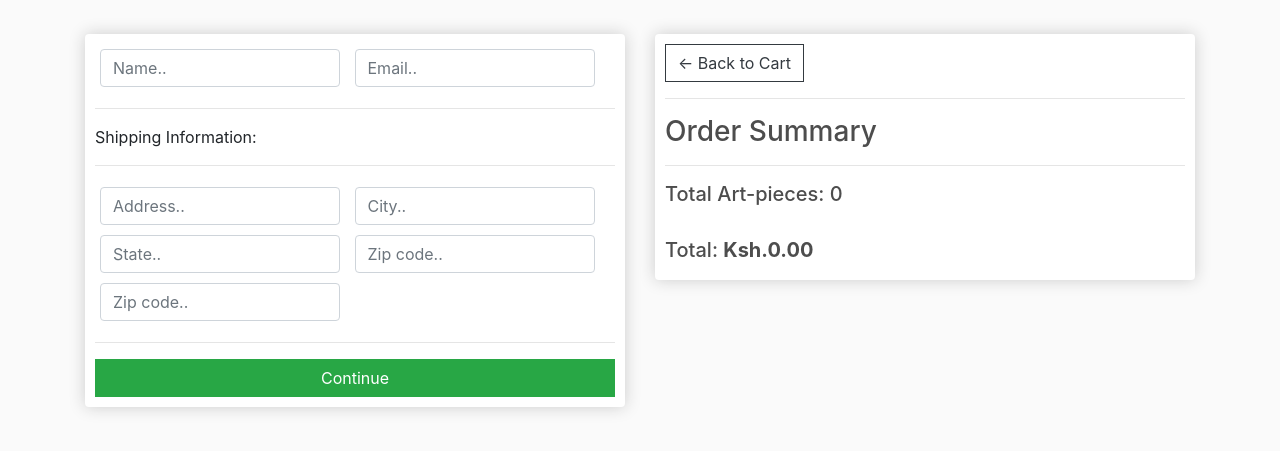
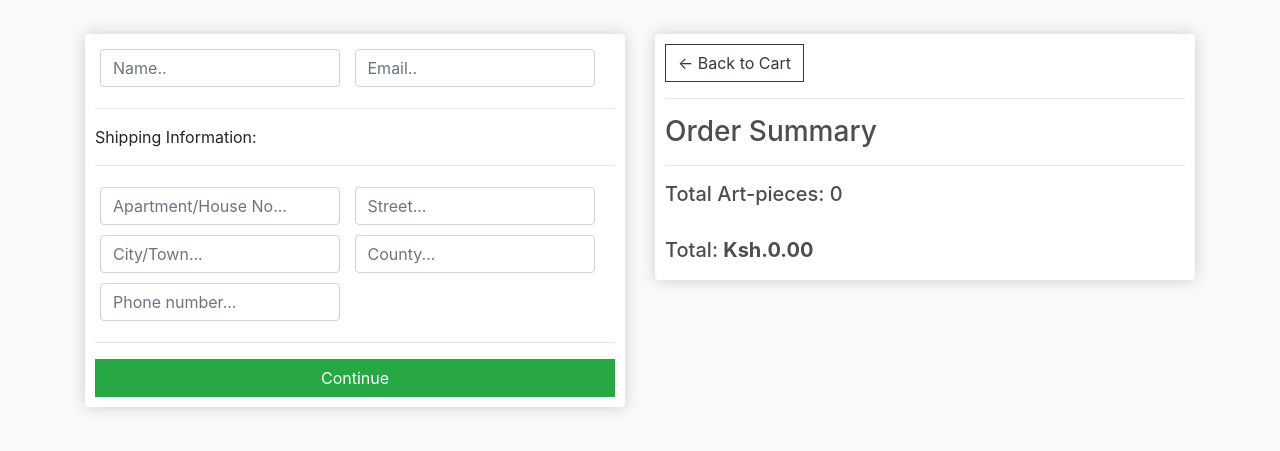
Before and after one commit to Alex-Maina/wolarts, a Django app: page /checkout/ in a window 1280 px wide. Shown: the part 57-508 px from the top of the page. Run offline with Django 3.2, Linux system fonts and the light colour scheme; some libraries are stand-ins or nearby versions.

Commit message:
Checkout

```diff
--- a/store/models.py
+++ b/store/models.py
@@ -93,8 +93,9 @@ class ShippingAddress(models.Model):
     order = models.ForeignKey(Order, on_delete=models.SET_NULL, null=True)
     address = models.CharField(max_length=200, null=False)
     city = models.CharField(max_length=200, null=False)
-    state = models.CharField(max_length=200, null=False)
-    zipcode = models.CharField(max_length=200, null=False)
+    county = models.CharField(max_length=200, null=False)
+    street = models.CharField(max_length=200, null=False)
+    phone = models.CharField(max_length=200, null=True)
     date_added = models.DateTimeField(auto_now_add=True)
 
     def __str__(self):
--- a/store/templates/store/checkout.html
+++ b/store/templates/store/checkout.html
@@ -19,19 +19,19 @@
 						<p>Shipping Information:</p>
 						<hr>
 						<div class="form-field">
-							<input class="form-control" type="text" name="address" placeholder="Address..">
+							<input required class="form-control" type="text" name="address" placeholder="Apartment/House No...">
 						</div>
 						<div class="form-field">
-							<input class="form-control" type="text" name="city" placeholder="City..">
+							<input required class="form-control" type="text" name="street" placeholder="Street...">
 						</div>
 						<div class="form-field">
-							<input class="form-control" type="text" name="state" placeholder="State..">
+							<input required class="form-control" type="text" name="city" placeholder="City/Town...">
 						</div>
 						<div class="form-field">
-							<input class="form-control" type="text" name="zipcode" placeholder="Zip code..">
+							<input required class="form-control" type="text" name="county" placeholder="County...">
 						</div>
 						<div class="form-field">
-							<input class="form-control" type="text" name="country" placeholder="Zip code..">
+							<input required class="form-control" type="text" name="phone" placeholder="Phone number...">
 						</div>
 					</div>
 
@@ -43,7 +43,8 @@
 			<br>
 			<div class="box-element hidden" id="payment-info">
 				<small>Paypal Options</small>
-				<div id="paypal-button-container"></div>
+				<button id="make-payment">Make payment</button>
+				<!--<div id="paypal-button-container"></div>-->
 			</div>
 
 		</div>
@@ -84,6 +85,10 @@
 	    	document.getElementById('payment-info').classList.remove("hidden");
 		})
 
+		document.getElementById('make-payment').addEventListener('click',function(e){
+			submitFormData()
+		})
+
 		function submitFormData(){
 	    	console.log('Payment button clicked')
 
@@ -98,14 +103,16 @@
 			var shippingInfo = {
 				'address':null,
 				'city':null,
-				'state':null,
-				'zipcode':null,
+				'county':null,
+				'street':null,
+				'phone' :null,
 			}
 
 			shippingInfo.address = form.address.value
 		    shippingInfo.city = form.city.value
-		    shippingInfo.state = form.state.value
-		    shippingInfo.zipcode = form.zipcode.value
+		    shippingInfo.county = form.county.value
+		    shippingInfo.street = form.street.value
+			shippingInfo.phone = form.phone.value
 
 			if (user == 'AnonymousUser'){
 	    		userFormData.name = form.name.value
@@ -119,7 +126,7 @@
 	    			'Content-Type':'applicaiton/json',
 	    			'X-CSRFToken':csrftoken,
 	    		},
-	    		body:JSON.stringify({'form':userFormData, 'shipping':shippingInfo}),
+	    		body:JSON.stringify({"form":userFormData, "shipping":shippingInfo}),
 
 	    	})
 			.then((response) => response.json())
--- a/store/urls.py
+++ b/store/urls.py
@@ -7,5 +7,5 @@ urlpatterns = [
 	path('cart/', views.cart, name="cart"),
 	path('checkout/', views.checkout, name="checkout"),
 	path('update_item/', views.updateItem, name="update_item"),
-	path('process_order', views.processOrder, name="process_order"),
+	path('process_order/', views.processOrder, name="process_order"),
 ]
--- a/store/views.py
+++ b/store/views.py
@@ -3,7 +3,7 @@ from .models import *
 from django.shortcuts import render
 from django.http import JsonResponse, HttpResponse
 import json
-import datetime
+from datetime import datetime
 
 def store(request):
     if request.user.is_authenticated:
@@ -77,13 +77,13 @@ def updateItem (request):
     return JsonResponse('Item was added', safe=False)
 
 def processOrder (request):
-    transaction_id = datetime.datetime.now().timestamp()
+    transaction_id = datetime.now().timestamp()
     data = json.loads(request.body)
 
     if request.user.is_authenticated:
         customer = request.user.customer
         order, created = Order.objects.get_or_create(customer=customer, complete=False)
-        total=float(data['from']['total'])
+        total=float(data['form']['total'])
         order.transaction_id = transaction_id
 
         if total == order.get_cart_total:
@@ -93,7 +93,11 @@ def processOrder (request):
         ShippingAddress.objects.create(
             customer=customer,
             order=order,
-            address=data['address'],
+            address=data['shipping']['address'],
+            city=data['shipping']['city'],
+            street=data['shipping']['street'],
+            county=data['shipping']['county'],
+            phone=data['shipping']['phone'],
         )
 
 
```
Also changed, not shown: db.sqlite3, store/migrations/0004_rename_state_shippingaddress_county_and_more.py (added).
